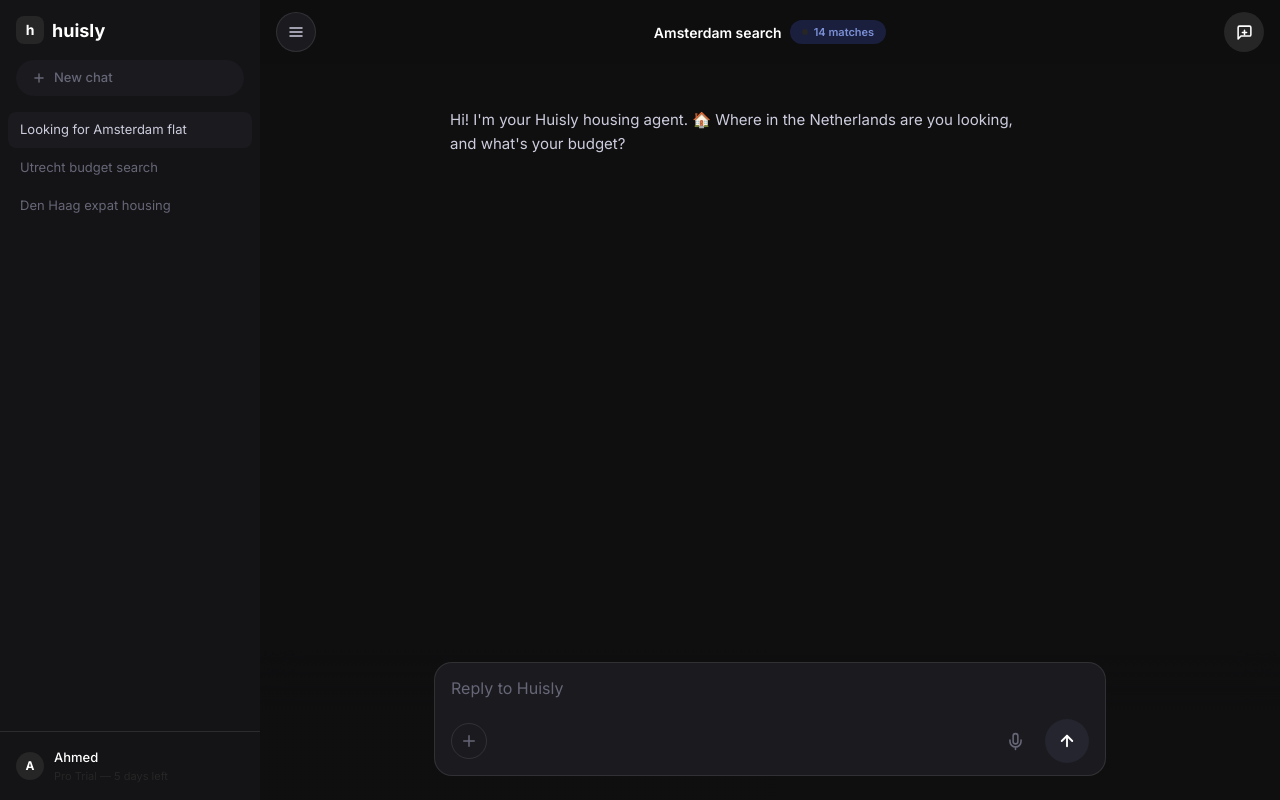
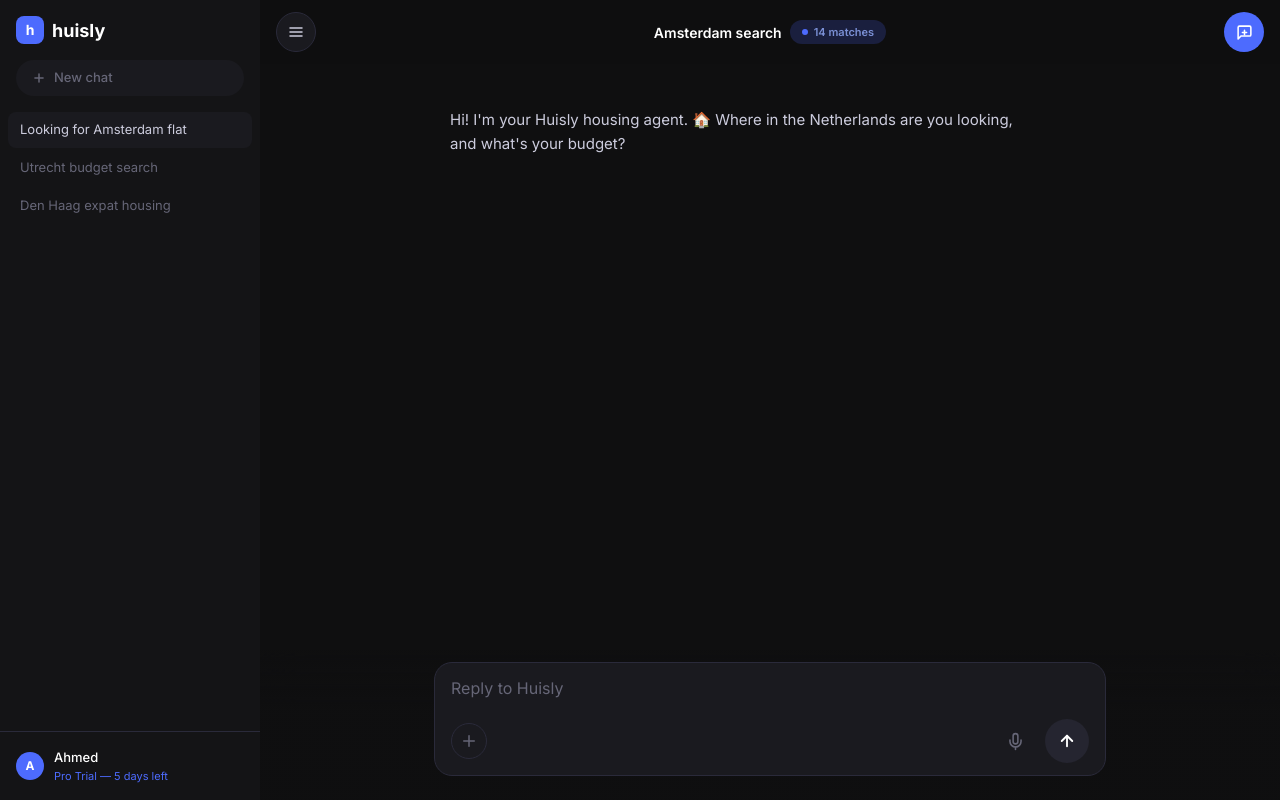
Before and after one commit to malshaer03/huisly-app, a Next.js app: page /chat in a window 1280 px wide. Built offline with nearby package versions, Linux system fonts and the light colour scheme.

Commit message:
chore(ui): install shadcn with base-ui and align tokens to huisly dark theme

```diff
--- a/src/app/globals.css
+++ b/src/app/globals.css
@@ -4,6 +4,7 @@
 
 @custom-variant dark (&:is(.dark *));
 
+/* ─── Huisly design tokens ──────────────────────────────────────── */
 @theme {
   --color-bg-base: #0f0f10;
   --color-bg-sidebar: #141416;
@@ -24,8 +25,9 @@
   --font-sans: var(--font-inter), Inter, sans-serif;
 }
 
-/* Also expose as CSS custom properties for inline var() usage in components */
+/* ─── shadcn semantic tokens — dark-only, mapped to Huisly palette ─ */
 :root {
+  /* Huisly custom vars */
   --bg-base: #0f0f10;
   --bg-sidebar: #141416;
   --bg-elevated: #1a1a1f;
@@ -33,45 +35,90 @@
   --bg-bubble-user: #4d6bfe;
   --bg-card: #1a1a28;
   --bg-input: #1a1a1f;
-  --accent: oklch(0.97 0 0);
   --accent-hover: #3d5bee;
   --text-primary: #ffffff;
   --text-secondary: #ccccdd;
   --text-muted: #666677;
   --text-placeholder: #555566;
-  --border: oklch(0.922 0 0);
-  --background: oklch(1 0 0);
-  --foreground: oklch(0.145 0 0);
-  --card: oklch(1 0 0);
-  --card-foreground: oklch(0.145 0 0);
-  --popover: oklch(1 0 0);
-  --popover-foreground: oklch(0.145 0 0);
-  --primary: oklch(0.205 0 0);
-  --primary-foreground: oklch(0.985 0 0);
-  --secondary: oklch(0.97 0 0);
-  --secondary-foreground: oklch(0.205 0 0);
-  --muted: oklch(0.97 0 0);
-  --muted-foreground: oklch(0.556 0 0);
-  --accent-foreground: oklch(0.205 0 0);
-  --destructive: oklch(0.577 0.245 27.325);
-  --input: oklch(0.922 0 0);
-  --ring: oklch(0.708 0 0);
+  /* shadcn semantic tokens */
+  --background: #0f0f10;
+  --foreground: #ffffff;
+  --card: #1a1a28;
+  --card-foreground: #ffffff;
+  --popover: #1a1a1f;
+  --popover-foreground: #ffffff;
+  --primary: #4d6bfe;
+  --primary-foreground: #ffffff;
+  --secondary: #1a1a1f;
+  --secondary-foreground: #ccccdd;
+  --muted: #1a1a1f;
+  --muted-foreground: #666677;
+  --accent: #4d6bfe;
+  --accent-foreground: #ffffff;
+  --destructive: oklch(0.704 0.191 22.216);
+  --border: #2a2a3a;
+  --input: #1a1a1f;
+  --ring: #4d6bfe;
+  --radius: 0.625rem;
+  --sidebar: #141416;
+  --sidebar-foreground: #ffffff;
+  --sidebar-primary: #4d6bfe;
+  --sidebar-primary-foreground: #ffffff;
+  --sidebar-accent: #1a1a1f;
+  --sidebar-accent-foreground: #ccccdd;
+  --sidebar-border: #2a2a3a;
+  --sidebar-ring: #4d6bfe;
   --chart-1: oklch(0.809 0.105 251.813);
   --chart-2: oklch(0.623 0.214 259.815);
   --chart-3: oklch(0.546 0.245 262.881);
   --chart-4: oklch(0.488 0.243 264.376);
   --chart-5: oklch(0.424 0.199 265.638);
-  --radius: 0.625rem;
-  --sidebar: oklch(0.985 0 0);
-  --sidebar-foreground: oklch(0.145 0 0);
-  --sidebar-primary: oklch(0.205 0 0);
-  --sidebar-primary-foreground: oklch(0.985 0 0);
-  --sidebar-accent: oklch(0.97 0 0);
-  --sidebar-accent-foreground: oklch(0.205 0 0);
-  --sidebar-border: oklch(0.922 0 0);
-  --sidebar-ring: oklch(0.708 0 0);
 }
 
+/* ─── shadcn @theme inline bridge ──────────────────────────────── */
+@theme inline {
+  --font-sans: var(--font-sans);
+  --color-background: var(--background);
+  --color-foreground: var(--foreground);
+  --color-card: var(--card);
+  --color-card-foreground: var(--card-foreground);
+  --color-popover: var(--popover);
+  --color-popover-foreground: var(--popover-foreground);
+  --color-primary: var(--primary);
+  --color-primary-foreground: var(--primary-foreground);
+  --color-secondary: var(--secondary);
+  --color-secondary-foreground: var(--secondary-foreground);
+  --color-muted: var(--muted);
+  --color-muted-foreground: var(--muted-foreground);
+  --color-accent: var(--accent);
+  --color-accent-foreground: var(--accent-foreground);
+  --color-destructive: var(--destructive);
+  --color-border: var(--border);
+  --color-input: var(--input);
+  --color-ring: var(--ring);
+  --color-sidebar: var(--sidebar);
+  --color-sidebar-foreground: var(--sidebar-foreground);
+  --color-sidebar-primary: var(--sidebar-primary);
+  --color-sidebar-primary-foreground: var(--sidebar-primary-foreground);
+  --color-sidebar-accent: var(--sidebar-accent);
+  --color-sidebar-accent-foreground: var(--sidebar-accent-foreground);
+  --color-sidebar-border: var(--sidebar-border);
+  --color-sidebar-ring: var(--sidebar-ring);
+  --color-chart-1: var(--chart-1);
+  --color-chart-2: var(--chart-2);
+  --color-chart-3: var(--chart-3);
+  --color-chart-4: var(--chart-4);
+  --color-chart-5: var(--chart-5);
+  --radius-sm: calc(var(--radius) * 0.6);
+  --radius-md: calc(var(--radius) * 0.8);
+  --radius-lg: var(--radius);
+  --radius-xl: calc(var(--radius) * 1.4);
+  --radius-2xl: calc(var(--radius) * 1.8);
+  --radius-3xl: calc(var(--radius) * 2.2);
+  --radius-4xl: calc(var(--radius) * 2.6);
+}
+
+/* ─── Base styles ───────────────────────────────────────────────── */
 * {
   box-sizing: border-box;
 }
@@ -87,94 +134,6 @@
   -webkit-font-smoothing: antialiased;
 }
 
-/* Scrollbar */
-::-webkit-scrollbar {
-  width: 4px;
-}
-::-webkit-scrollbar-track {
-  background: transparent;
-}
-::-webkit-scrollbar-thumb {
-  background: #1a1a1f;
-  border-radius: 2px;
-}
-
-.dark {
-  --background: oklch(0.145 0 0);
-  --foreground: oklch(0.985 0 0);
-  --card: oklch(0.205 0 0);
-  --card-foreground: oklch(0.985 0 0);
-  --popover: oklch(0.205 0 0);
-  --popover-foreground: oklch(0.985 0 0);
-  --primary: oklch(0.922 0 0);
-  --primary-foreground: oklch(0.205 0 0);
-  --secondary: oklch(0.269 0 0);
-  --secondary-foreground: oklch(0.985 0 0);
-  --muted: oklch(0.269 0 0);
-  --muted-foreground: oklch(0.708 0 0);
-  --accent: oklch(0.269 0 0);
-  --accent-foreground: oklch(0.985 0 0);
-  --destructive: oklch(0.704 0.191 22.216);
-  --border: oklch(1 0 0 / 10%);
-  --input: oklch(1 0 0 / 15%);
-  --ring: oklch(0.556 0 0);
-  --chart-1: oklch(0.809 0.105 251.813);
-  --chart-2: oklch(0.623 0.214 259.815);
-  --chart-3: oklch(0.546 0.245 262.881);
-  --chart-4: oklch(0.488 0.243 264.376);
-  --chart-5: oklch(0.424 0.199 265.638);
-  --sidebar: oklch(0.205 0 0);
-  --sidebar-foreground: oklch(0.985 0 0);
-  --sidebar-primary: oklch(0.488 0.243 264.376);
-  --sidebar-primary-foreground: oklch(0.985 0 0);
-  --sidebar-accent: oklch(0.269 0 0);
-  --sidebar-accent-foreground: oklch(0.985 0 0);
-  --sidebar-border: oklch(1 0 0 / 10%);
-  --sidebar-ring: oklch(0.556 0 0);
-}
-
-@theme inline {
-  --font-sans: var(--font-sans);
-  --color-sidebar-ring: var(--sidebar-ring);
-  --color-sidebar-border: var(--sidebar-border);
-  --color-sidebar-accent-foreground: var(--sidebar-accent-foreground);
-  --color-sidebar-accent: var(--sidebar-accent);
-  --color-sidebar-primary-foreground: var(--sidebar-primary-foreground);
-  --color-sidebar-primary: var(--sidebar-primary);
-  --color-sidebar-foreground: var(--sidebar-foreground);
-  --color-sidebar: var(--sidebar);
-  --color-chart-5: var(--chart-5);
-  --color-chart-4: var(--chart-4);
-  --color-chart-3: var(--chart-3);
-  --color-chart-2: var(--chart-2);
-  --color-chart-1: var(--chart-1);
-  --color-ring: var(--ring);
-  --color-input: var(--input);
-  --color-border: var(--border);
-  --color-destructive: var(--destructive);
-  --color-accent-foreground: var(--accent-foreground);
-  --color-accent: var(--accent);
-  --color-muted-foreground: var(--muted-foreground);
-  --color-muted: var(--muted);
-  --color-secondary-foreground: var(--secondary-foreground);
-  --color-secondary: var(--secondary);
-  --color-primary-foreground: var(--primary-foreground);
-  --color-primary: var(--primary);
-  --color-popover-foreground: var(--popover-foreground);
-  --color-popover: var(--popover);
-  --color-card-foreground: var(--card-foreground);
-  --color-card: var(--card);
-  --color-foreground: var(--foreground);
-  --color-background: var(--background);
-  --radius-sm: calc(var(--radius) * 0.6);
-  --radius-md: calc(var(--radius) * 0.8);
-  --radius-lg: var(--radius);
-  --radius-xl: calc(var(--radius) * 1.4);
-  --radius-2xl: calc(var(--radius) * 1.8);
-  --radius-3xl: calc(var(--radius) * 2.2);
-  --radius-4xl: calc(var(--radius) * 2.6);
-}
-
 @layer base {
   * {
     @apply border-border outline-ring/50;
@@ -186,3 +145,15 @@
     @apply font-sans;
   }
 }
+
+/* ─── Scrollbar ─────────────────────────────────────────────────── */
+::-webkit-scrollbar {
+  width: 4px;
+}
+::-webkit-scrollbar-track {
+  background: transparent;
+}
+::-webkit-scrollbar-thumb {
+  background: #1a1a1f;
+  border-radius: 2px;
+}
```
